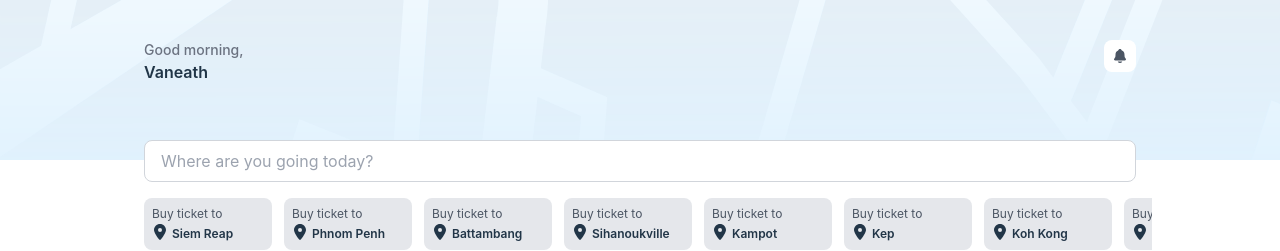
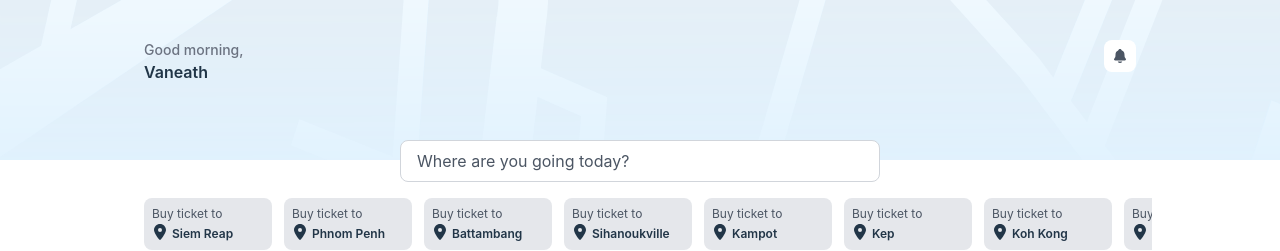
Before and after one commit to vaneath/derk-neak-client, a React (Vite) app: page / in a window 1280 px wide. Shown: the top 251 px of the page. Built offline with nearby package versions, Linux system fonts and the light colour scheme.

Commit message:
Update payment page

```diff
--- a/src/components/HomeSearchField.jsx
+++ b/src/components/HomeSearchField.jsx
@@ -1,16 +1,15 @@
 import React from "react";
+import { NavLink } from "react-router-dom";
 
 const HomeSearchField = () => {
   return (
-    <div className='p-4'>
-      <div className='relative'>
-        <input
-          type='text'
-          placeholder='Where are you going today?'
-          className='w-full py-2 px-4 border border-gray-300 rounded-lg'
-        />
+    <NavLink to='/search' className='block w-full max-w-lg mx-auto'>
+      <div className='p-4'>
+        <div className='w-full py-2 px-4 border border-gray-300 rounded-lg bg-white '>
+          <p className='text-gray-600'>Where are you going today?</p>
+        </div>
       </div>
-    </div>
+    </NavLink>
   );
 };
 
--- a/src/components/PaymentDetail.jsx
+++ b/src/components/PaymentDetail.jsx
@@ -1,10 +1,10 @@
 import React from "react";
-import { FiEdit } from "react-icons/fi";
 import NavigationButton from "./NavigationButton";
 import Divider from "./Divider";
 
 const PaymentDetail = () => {
   return (
+    <div>
       <div className='max-w-lg mx-auto px-4 flex flex-col space-y-4'>
         <h4 className='text-sm font-semibold'>Payment Details</h4>
         <div className='flex flex-col space-y-2'>
@@ -22,7 +22,8 @@ const PaymentDetail = () => {
           <p className='text-lg font-semibold'>Total Price</p>
           <p className='text-lg font-semibold text-primary'>30.00$</p>
         </div>
-      <NavigationButton text='Proceed to Payment' to='/payment' />
+      </div>
+      <NavigationButton text='Proceed to Payment' to='payment' />
     </div>
   );
 };
--- a/src/pages/Payment.jsx
+++ b/src/pages/Payment.jsx
@@ -57,7 +57,7 @@ const Payment = () => {
           </div>
         </div>
       </div>
-      <PaymentNavigation text='Pay now' to='/payment' />
+      <PaymentNavigation text='Pay now' to='/booking/success' />
     </div>
   );
 };
```
Lines whose indentation alone changed are shown as unchanged.
